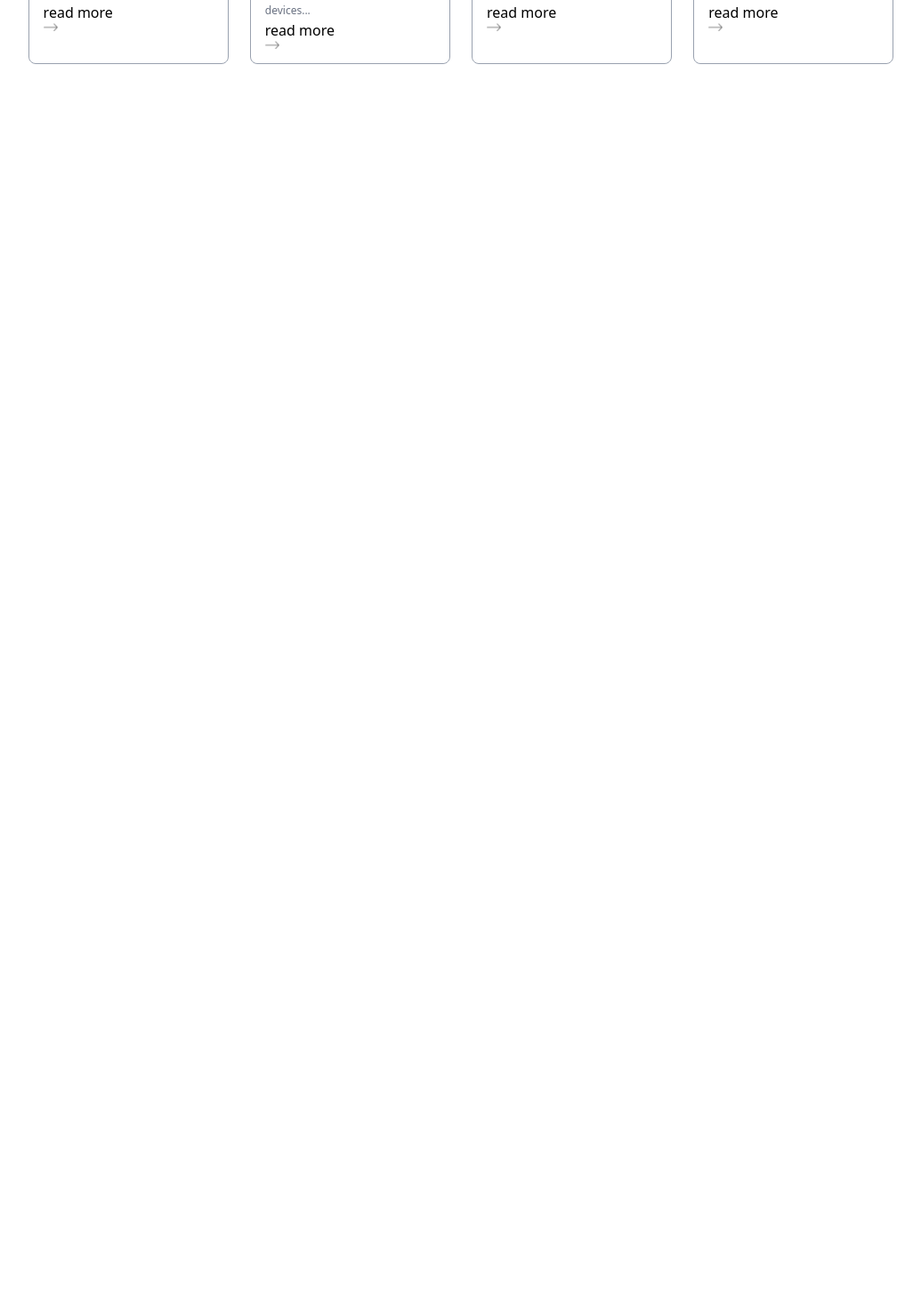
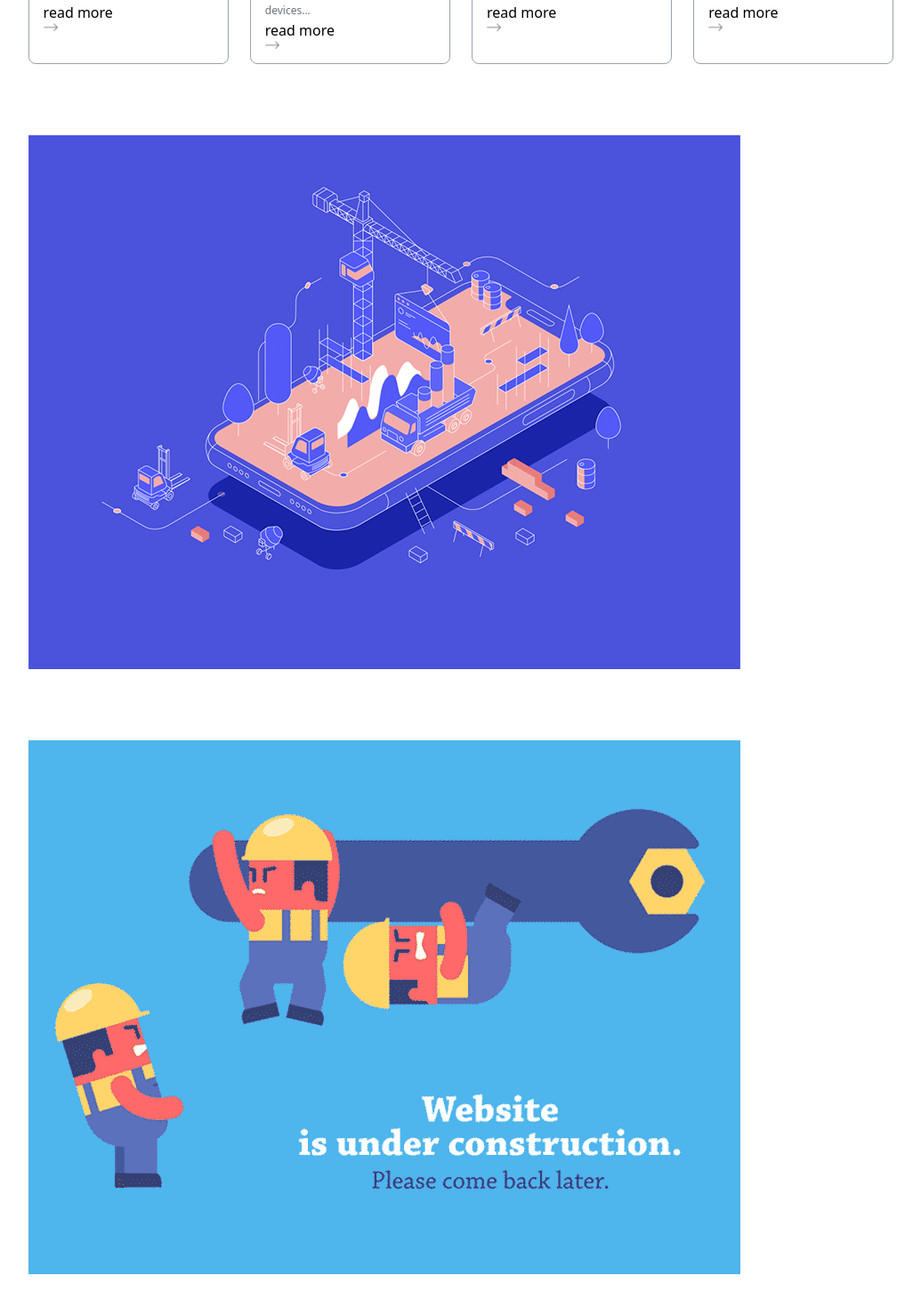
Before and after one commit to yavuzahmet1/my-portfolio, a Next.js app: page / in a window 1280 px wide. Shown: the part 2024-3494 px from the top of the page at 89% size, without its empty margins (122-1157 px from the left). Before the commit the page ends 2176 px from the top, so only its background shows below. Built offline with nearby package versions, Linux system fonts and the light colour scheme; a web font is replaced by a local one.

Commit message:
page construction gif added

```diff
--- /dev/null
+++ b/app/components/ContactMe.jsx
@@ -0,0 +1,11 @@
+import Image from 'next/image'
+import React from 'react'
+import error from "../../assets/page-error.gif"
+
+const ContactMe = () => {
+    return (
+        <div id='contact' className='w-full px-[12%] scroll-mt-20 my-20 text-center'><Image src={error} alt='' /></div>
+    )
+}
+
+export default ContactMe
--- /dev/null
+++ b/app/components/MyWork.jsx
@@ -0,0 +1,13 @@
+import Image from 'next/image'
+import React from 'react'
+import error from "../../assets/page-error2.gif"
+
+const MyWork = () => {
+    return (
+        <div id='work' className='w-full px-[12%] scroll-mt-20 my-20 text-center'>
+            <Image src={error} alt='' />
+        </div>
+    )
+}
+
+export default MyWork
--- a/app/page.js
+++ b/app/page.js
@@ -1,5 +1,7 @@
 import About from "./components/About";
+import ContactMe from "./components/ContactMe";
 import Header from "./components/Header";
+import MyWork from "./components/MyWork";
 import Navbar from "./components/Navbar";
 import Services from "./components/Services";
 
@@ -10,6 +12,8 @@ export default function Home() {
       <Header />
       <About />
       <Services />
+      <MyWork />
+      <ContactMe />
     </>
   );
 }
```
Also changed, not shown: assets/page-error.gif (added), assets/page-error2.gif (added).
